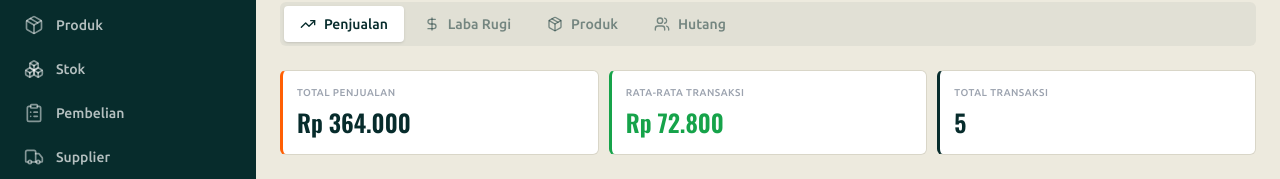
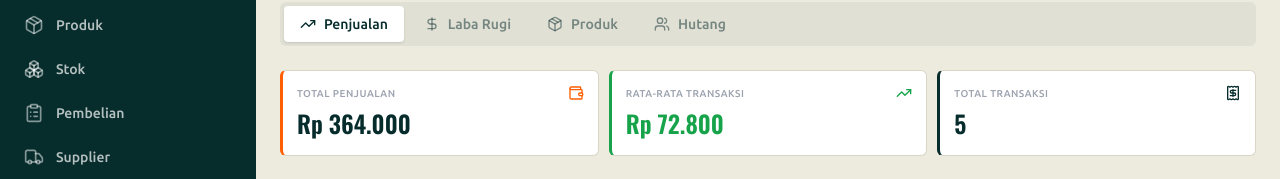
Before and after one commit to ersetdigital-sudo/Warung-Efge, a Next.js app: page /reports in a window 1280 px wide. Shown: the part 159-338 px from the top of the page. Built offline with nearby package versions, Linux system fonts and the light colour scheme.

Commit message:
auto: update from Kiro

```diff
--- a/src/app/(main)/reports/page.tsx
+++ b/src/app/(main)/reports/page.tsx
@@ -1,7 +1,7 @@
 "use client";
 
 import { useState } from "react";
-import { TrendingUp, DollarSign, Package, Users, Truck } from "lucide-react";
+import { TrendingUp, DollarSign, Package, Users, Truck, Wallet, Receipt } from "lucide-react";
 import { Card, CardHeader, CardContent } from "@/components/ui/Card";
 import Badge from "@/components/ui/Badge";
 import { formatCurrency, formatNumber } from "@/lib/utils";
@@ -39,11 +39,11 @@ export default function ReportsPage() {
       {activeReport === "sales" && (
         <div className="space-y-6">
           <div className="grid grid-cols-1 sm:grid-cols-3 gap-2.5">
-            <div className="bg-white border border-[#D9D6C8] rounded-md p-3.5 border-l-[3px] border-l-[#FF5F03]"><p className="text-[10px] font-medium text-[#9CA3AF] uppercase tracking-wider">Total Penjualan</p><p className="font-[Oswald] text-[24px] font-semibold text-[#072C2C] mt-1">{formatCurrency(totalSales)}</p></div>
-            <div className="bg-white border border-[#D9D6C8] rounded-md p-3.5 border-l-[3px] border-l-[#16A34A]"><p className="text-[10px] font-medium text-[#9CA3AF] uppercase tracking-wider">Rata-rata Transaksi</p><p className="font-[Oswald] text-[24px] font-semibold text-[#16A34A] mt-1">{formatCurrency(totalSales / transactions.length)}</p></div>
-            <div className="bg-white border border-[#D9D6C8] rounded-md p-3.5 border-l-[3px] border-l-[#072C2C]"><p className="text-[10px] font-medium text-[#9CA3AF] uppercase tracking-wider">Total Transaksi</p><p className="font-[Oswald] text-[24px] font-semibold text-[#072C2C] mt-1">{formatNumber(transactions.length)}</p></div>
+            <div className="bg-white border border-[#D9D6C8] rounded-md p-3.5 border-l-[3px] border-l-[#FF5F03]"><div className="flex items-center justify-between mb-1"><p className="text-[10px] font-medium text-[#9CA3AF] uppercase tracking-wider">Total Penjualan</p><Wallet className="w-4 h-4 text-[#FF5F03]" /></div><p className="font-[Oswald] text-[24px] font-semibold text-[#072C2C] mt-1">{formatCurrency(totalSales)}</p></div>
+            <div className="bg-white border border-[#D9D6C8] rounded-md p-3.5 border-l-[3px] border-l-[#16A34A]"><div className="flex items-center justify-between mb-1"><p className="text-[10px] font-medium text-[#9CA3AF] uppercase tracking-wider">Rata-rata Transaksi</p><TrendingUp className="w-4 h-4 text-[#16A34A]" /></div><p className="font-[Oswald] text-[24px] font-semibold text-[#16A34A] mt-1">{formatCurrency(totalSales / transactions.length)}</p></div>
+            <div className="bg-white border border-[#D9D6C8] rounded-md p-3.5 border-l-[3px] border-l-[#072C2C]"><div className="flex items-center justify-between mb-1"><p className="text-[10px] font-medium text-[#9CA3AF] uppercase tracking-wider">Total Transaksi</p><Receipt className="w-4 h-4 text-[#072C2C]" /></div><p className="font-[Oswald] text-[24px] font-semibold text-[#072C2C] mt-1">{formatNumber(transactions.length)}</p></div>
           </div>
-          <Card><CardHeader><h3 className="text-base font-semibold">Penjualan Bulanan</h3></CardHeader><CardContent><div className="h-72"><ResponsiveContainer width="100%" height="100%"><BarChart data={monthlySalesData}><CartesianGrid strokeDasharray="3 3" stroke="#f1f5f9" /><XAxis dataKey="name" axisLine={false} tickLine={false} fontSize={12} /><YAxis axisLine={false} tickLine={false} fontSize={12} tickFormatter={(v) => `${(v/1000000).toFixed(0)}jt`} /><Tooltip formatter={(value: any) => [formatCurrency(value), "Penjualan"]} contentStyle={{ borderRadius: "8px", border: "1px solid #e2e8f0" }} /><Bar dataKey="sales" fill="#3b82f6" radius={[4, 4, 0, 0]} /></BarChart></ResponsiveContainer></div></CardContent></Card>
+          <Card><CardHeader><h3 className="text-base font-semibold">Penjualan Bulanan</h3></CardHeader><CardContent><div className="h-72"><ResponsiveContainer width="100%" height="100%"><BarChart data={monthlySalesData}><CartesianGrid strokeDasharray="3 3" stroke="#f1f5f9" /><XAxis dataKey="name" axisLine={false} tickLine={false} fontSize={12} /><YAxis axisLine={false} tickLine={false} fontSize={12} tickFormatter={(v) => `${(v/1000000).toFixed(0)}jt`} /><Tooltip formatter={(value) => [formatCurrency(value as number), "Penjualan"]} contentStyle={{ borderRadius: "8px", border: "1px solid #e2e8f0", backgroundColor: "#ffffff", boxShadow: "0 2px 8px rgba(0,0,0,0.08)" }} cursor={{ fill: "transparent" }} /><Bar dataKey="sales" fill="#3b82f6" radius={[4, 4, 0, 0]} /></BarChart></ResponsiveContainer></div></CardContent></Card>
         </div>
       )}
 
@@ -66,7 +66,7 @@ export default function ReportsPage() {
 
       {activeReport === "products" && (
         <div className="space-y-6">
-          <Card><CardHeader><h3 className="text-base font-semibold">Produk Terlaris</h3></CardHeader><CardContent><div className="h-64"><ResponsiveContainer width="100%" height="100%"><BarChart data={topProducts}><CartesianGrid strokeDasharray="3 3" stroke="#f1f5f9" /><XAxis dataKey="name" axisLine={false} tickLine={false} fontSize={10} /><YAxis axisLine={false} tickLine={false} fontSize={12} /><Tooltip formatter={(value: any) => [formatNumber(value), "Terjual"]} contentStyle={{ borderRadius: "8px", border: "1px solid #e2e8f0" }} /><Bar dataKey="sold" fill="#6366f1" radius={[4, 4, 0, 0]} /></BarChart></ResponsiveContainer></div></CardContent></Card>
+          <Card><CardHeader><h3 className="text-base font-semibold">Produk Terlaris</h3></CardHeader><CardContent><div className="h-64"><ResponsiveContainer width="100%" height="100%"><BarChart data={topProducts}><CartesianGrid strokeDasharray="3 3" stroke="#f1f5f9" /><XAxis dataKey="name" axisLine={false} tickLine={false} fontSize={10} /><YAxis axisLine={false} tickLine={false} fontSize={12} /><Tooltip formatter={(value) => [formatNumber(value as number), "Terjual"]} contentStyle={{ borderRadius: "8px", border: "1px solid #e2e8f0", backgroundColor: "#ffffff", boxShadow: "0 2px 8px rgba(0,0,0,0.08)" }} cursor={{ fill: "transparent" }} /><Bar dataKey="sold" fill="#6366f1" radius={[4, 4, 0, 0]} /></BarChart></ResponsiveContainer></div></CardContent></Card>
           <Card><CardHeader><h3 className="text-base font-semibold">Produk Lambat Terjual</h3></CardHeader><CardContent className="p-0"><div className="divide-y divide-gray-100">{products.slice(-5).reverse().map((p) => <div key={p.id} className="flex items-center justify-between px-5 py-3"><div><p className="text-sm font-medium">{p.name}</p><p className="text-xs text-gray-500">Stok: {p.stock} {p.unit}</p></div><Badge variant="warning">Lambat</Badge></div>)}</div></CardContent></Card>
         </div>
       )}
```
